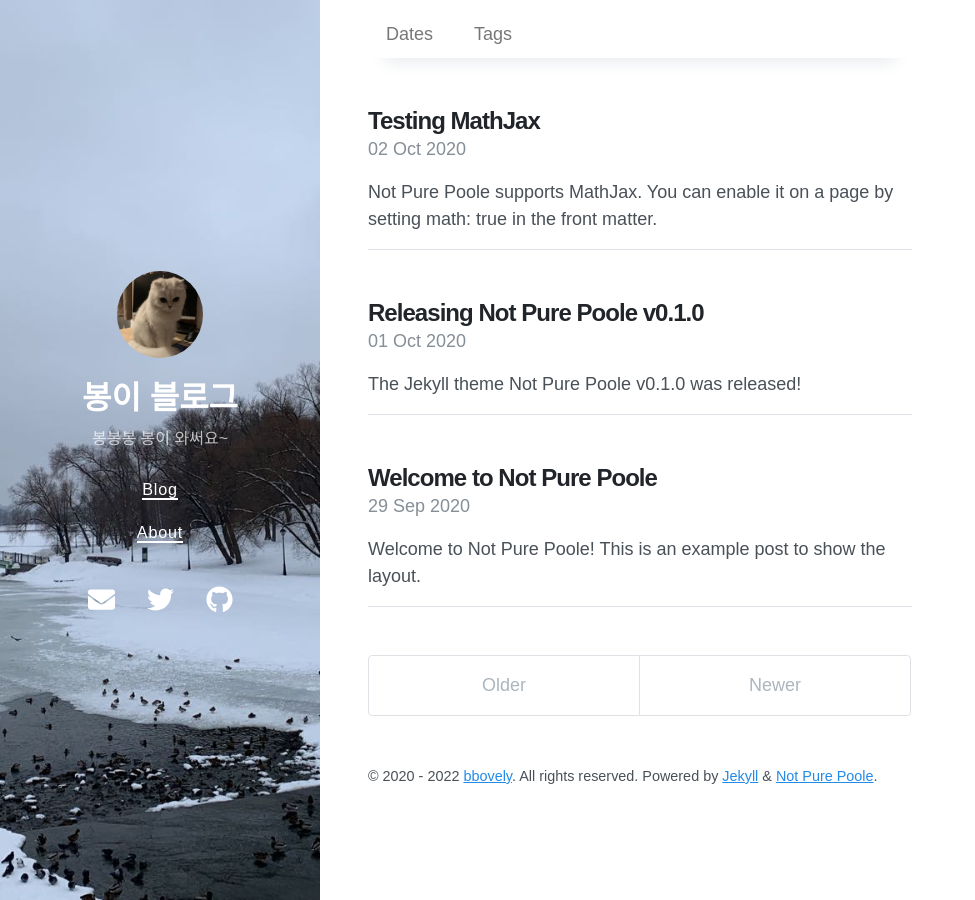
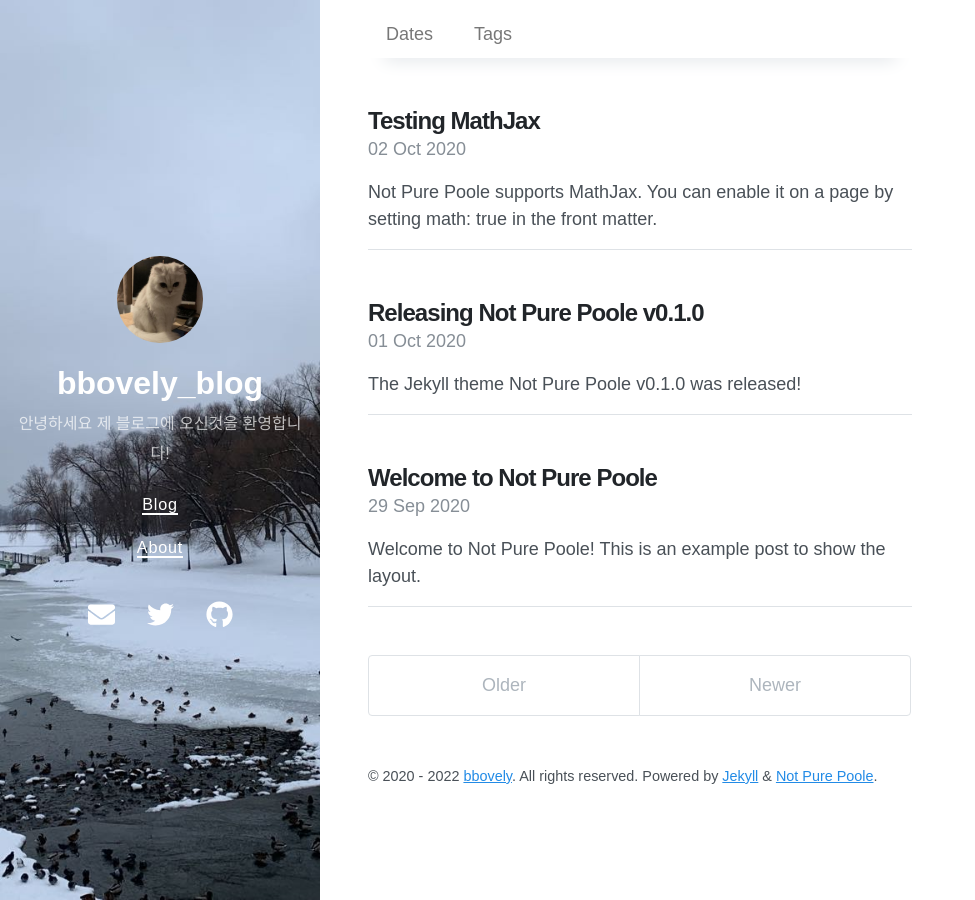
Before and after one commit to bbovely/bbovely.github.io, a Jekyll site: the page built from index.html, in a window 1280 px wide. Shown: the whole page, without its empty margins (0-975 px from the left). Built offline with Jekyll 4.4.1, drawn with Linux system fonts in a browser that asks for light colours; nearby versions of some CDN libraries; the list of posts is cut into pages by our own code.

Commit message:
Update _config.yml

```diff
--- a/_config.yml
+++ b/_config.yml
@@ -1,7 +1,7 @@
 # Setup
-title: 봉이 블로그
-description: 봉봉봉 봉이 와써요~
-url: https://vszhub.github.io
+title: bbovely_blog
+description: 안녕하세요 제 블로그에 오신것을 환영합니다!
+url: https://github.com/bbovely/
 avatar: /avatar.jpeg
 paginate: 5
 permalink: pretty
```
